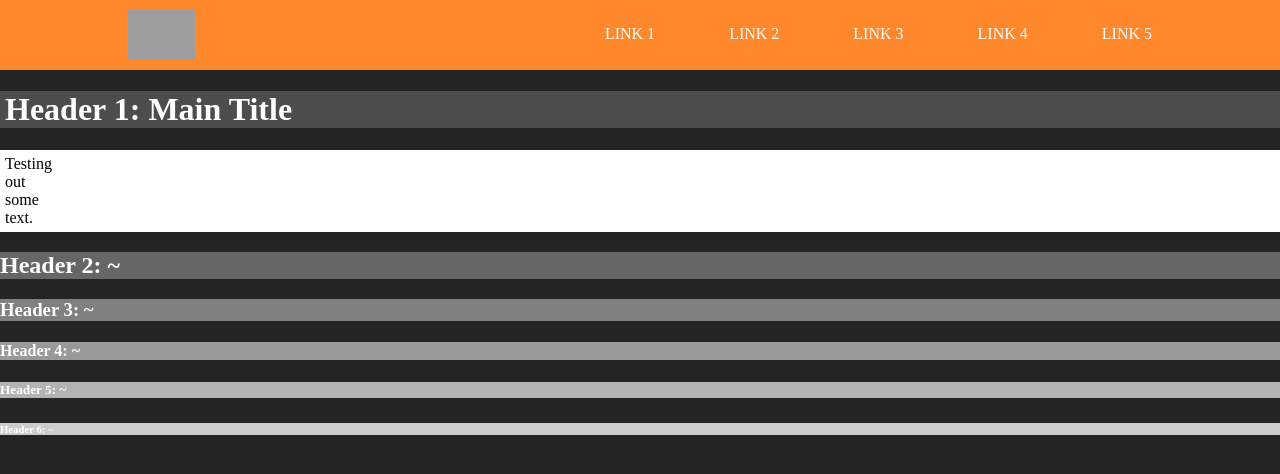
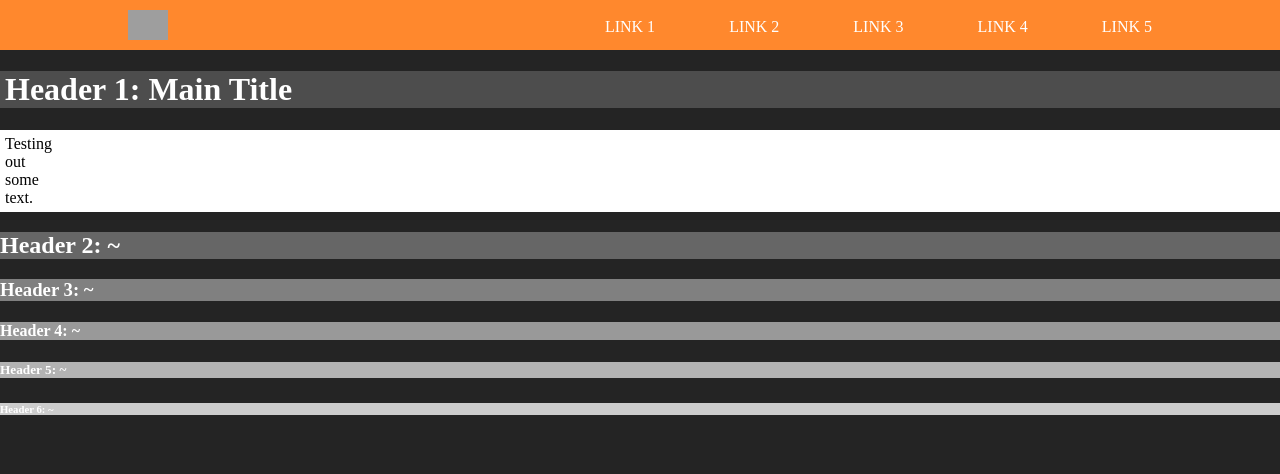
Before and after one commit to djones26/djones26.github.io, a plain HTML site: page index.html in a window 1280 px wide. Drawn offline with Linux system fonts and the light colour scheme; grey boxes are pictures that could not be loaded.

Commit message:
Made navigation bar smaller

```diff
--- a/index.html
+++ b/index.html
@@ -47,7 +47,7 @@
         nav li {
             display: inline-block;
             margin-left: 70px;
-            padding-top: 25px;
+            padding-top: 18px;
             position: relative;
         }
 
@@ -88,7 +88,7 @@
   <body>
     <header>
         <div class="container">
-            <img class="logo" src="https://www.kasandbox.org/programming-images/avatars/aqualine-seed.png" height="50">
+            <img class="logo" src="https://www.kasandbox.org/programming-images/avatars/aqualine-seed.png" height="30">
             <nav>
                 <ul>
                     <li><a href="#">link 1</a></li>
```
